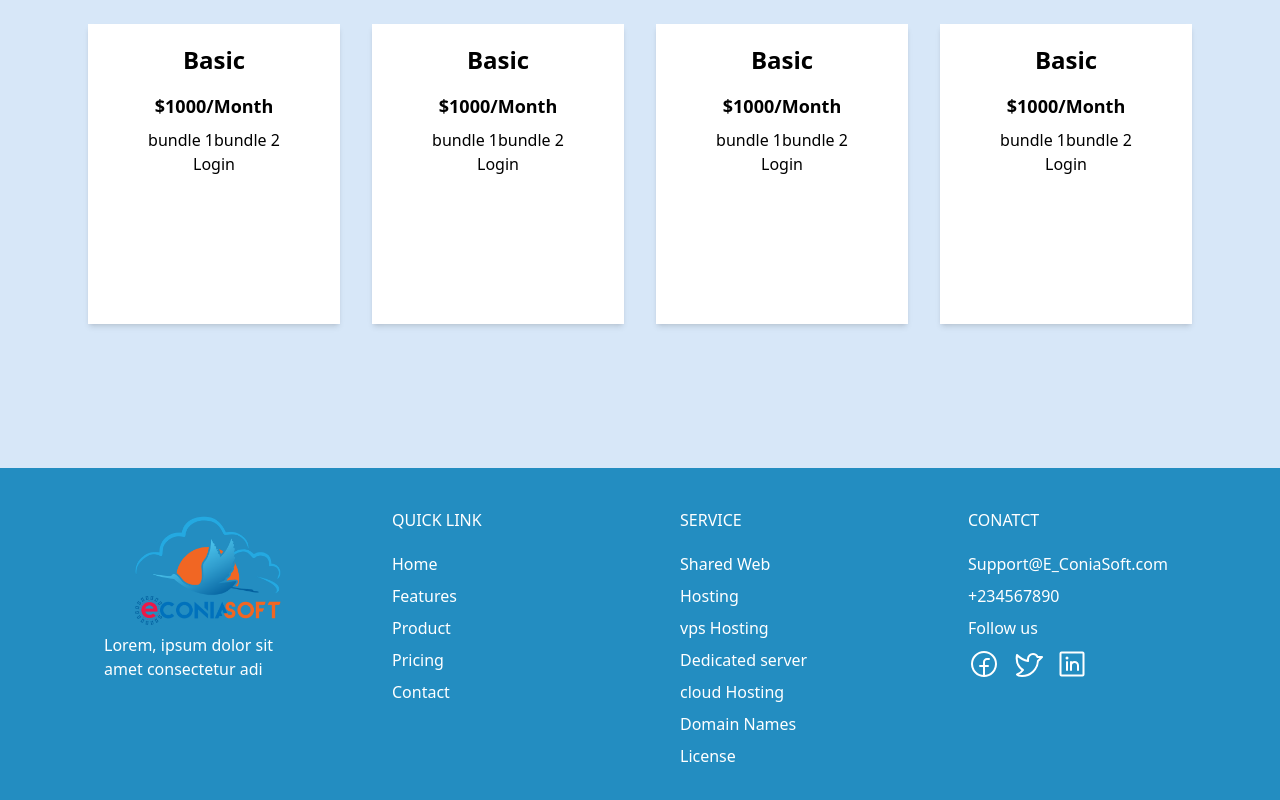
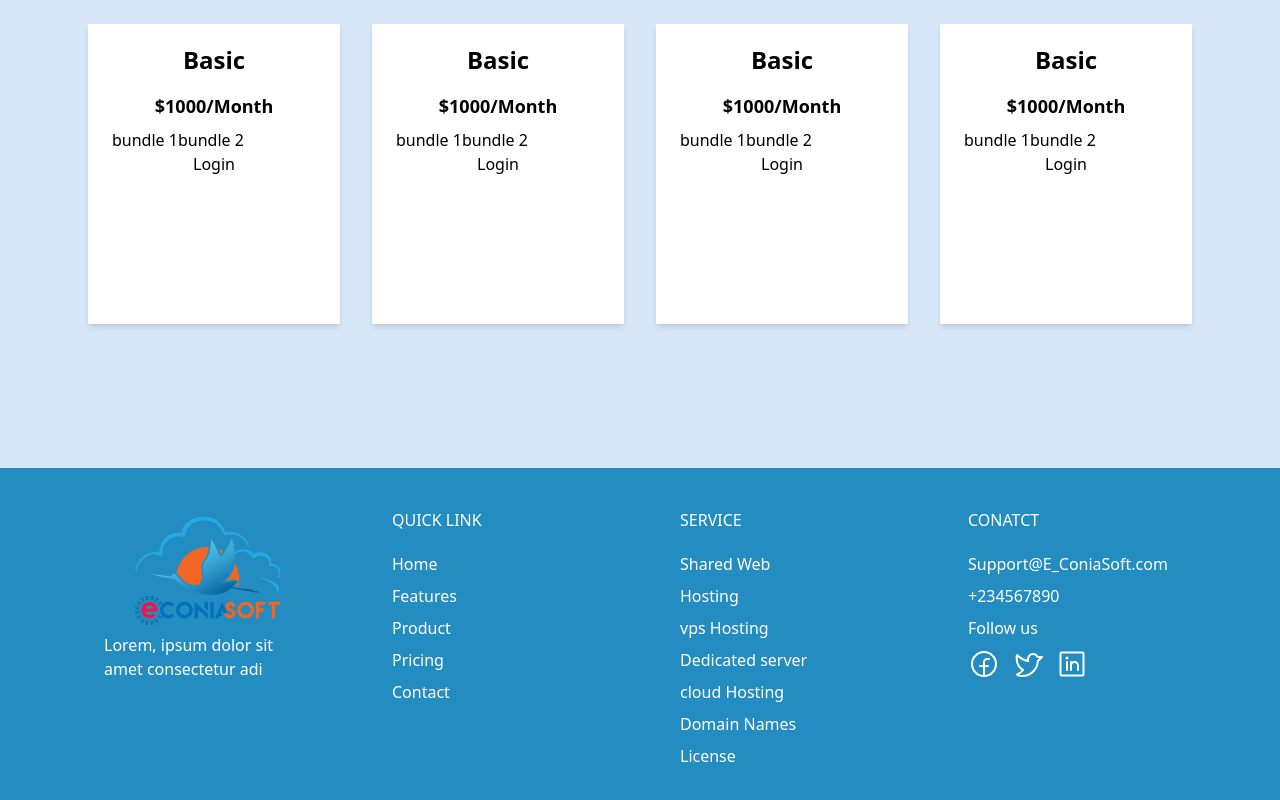
Before and after one commit to Aliyubarde97/E_ConiaSoft, a React (Vite) app: page / in a window 1280 px wide. Shown: the part 2380-3180 px from the top of the page. Built offline with nearby package versions, Linux system fonts and the light colour scheme.

Commit message:
update pricing list

```diff
--- a/src/pages/home/Pricing.tsx
+++ b/src/pages/home/Pricing.tsx
@@ -38,7 +38,7 @@ const Pricing = () => {
               cursor-pointer hover:bg-color-primary-dark ease-in'>
                 <p className="py-2 font-bold text-2xl">{items.PlanName}</p>
                 <p className="py-2 font-bold text-lg">{items.PlanPrice}</p>
-                <p className="">{items.bundle}</p>
+                <p className="flex">{items.bundle}</p>
                 <div>
                   <button type="submit">Login</button>
                 </div>
```
